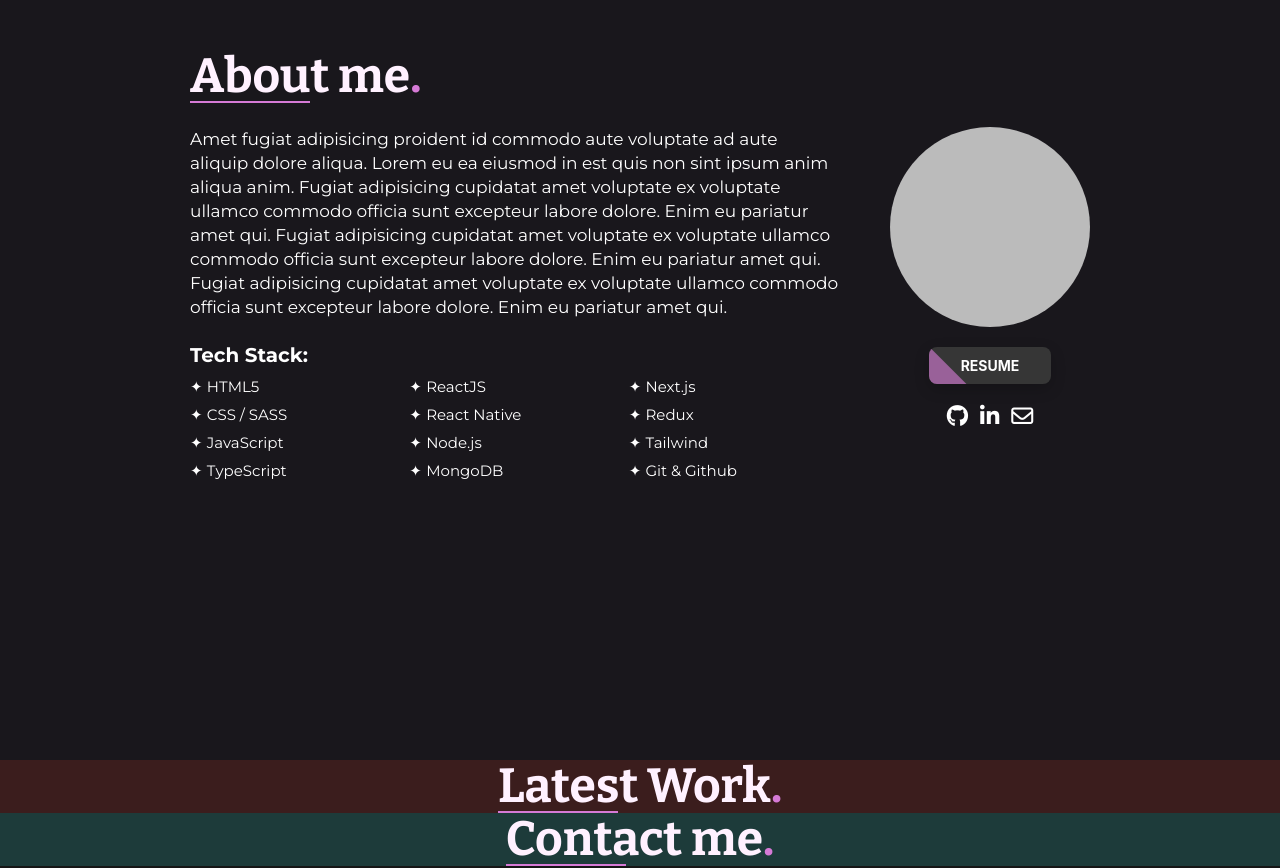
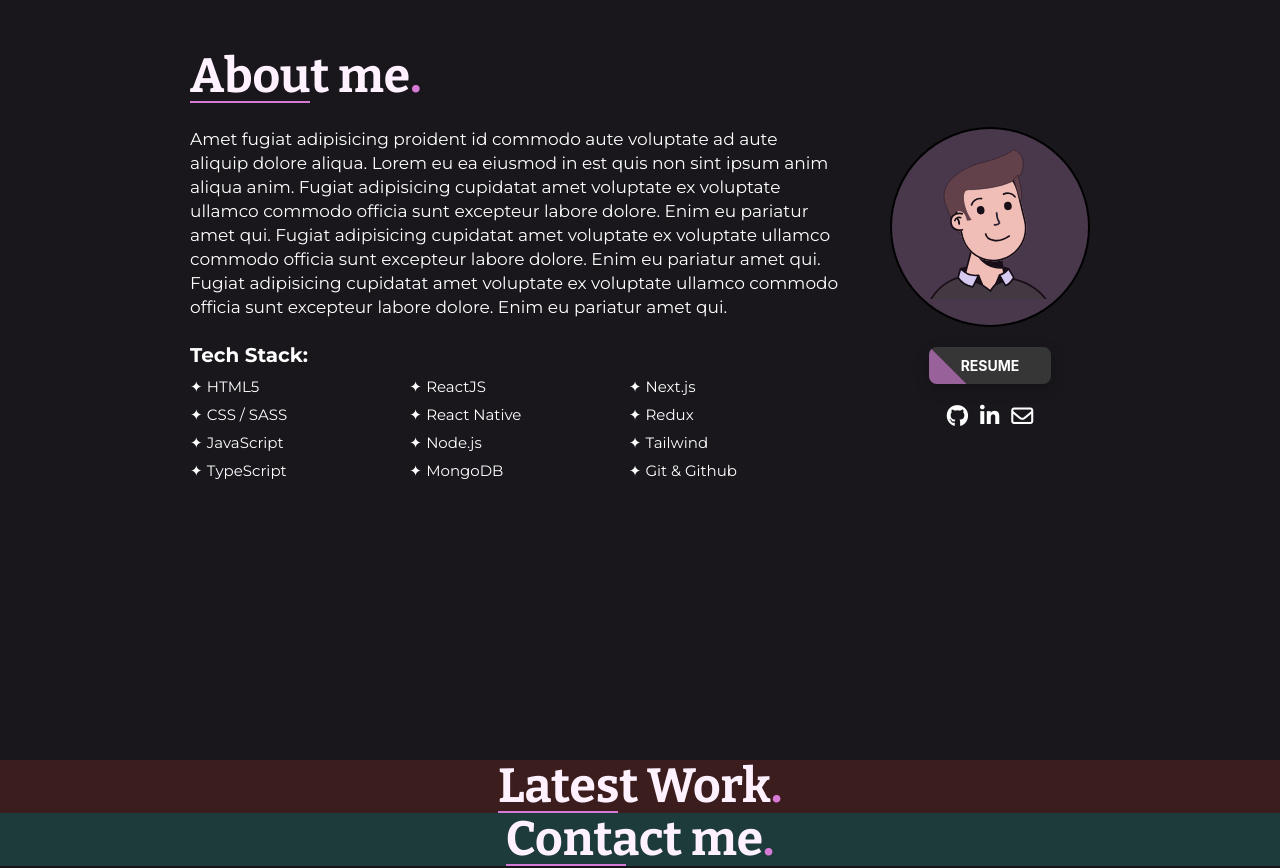
Before and after one commit to josefggx/Portfolio, a React (Vite) app: page / in a window 1280 px wide. Shown: the part 840-1708 px from the top of the page. Built offline with nearby package versions, Linux system fonts and the light colour scheme.

Commit message:
💄 update: About section style and structure

```diff
--- a/src/pages/HomeAboutPage/HomeAboutPage.scss
+++ b/src/pages/HomeAboutPage/HomeAboutPage.scss
@@ -35,17 +35,60 @@
             transition: all 0.1s ease-in-out;
 
             &:hover {
-              opacity: 0.9;
+              opacity: 0.95;
+              color: rgb(255, 241, 255);
             }
           }
         }
       }
 
       .about__image {
+        position: relative;
+        display: flex;
+        align-items: flex-start;
+        justify-content: center;
+        border: 2px solid rgb(0, 0, 0);
         height: 200px;
         width: 200px;
-        background-color: #bbb;
+        background-color: rgb(59, 49, 62);
         border-radius: 50%;
+
+        // & svg {
+        //   filter: grayscale(10%);
+        // }
+
+        &::after {
+          content: '';
+          position: absolute;
+          top: 0;
+          left: 0;
+          width: 100%;
+          height: 100%;
+          border-radius: 50%;
+          opacity: 0.6;
+          opacity: 0.15;
+          filter: none;
+          background: rgb(153, 97, 153);
+          transition: all 0.2s ease-in-out;
+        }
+
+        &:hover::after {
+          opacity: 0;
+        }
+
+        &:hover svg {
+          filter: grayscale(0%);
+        }
+
+        & img {
+          position: relative;
+          justify-self: center;
+          align-self: center;
+          width: 196px;
+          height: 196px;
+          border-radius: 50%;
+          // filter: grayscale(100%);
+        }
       }
 
       .about__text {
--- a/src/pages/HomeAboutPage/HomeAboutPage.tsx
+++ b/src/pages/HomeAboutPage/HomeAboutPage.tsx
@@ -1,10 +1,15 @@
 import { Link } from 'react-router-dom';
+import { Avatar } from '../../components/Avatar/Avatar';
 import { Button } from '../../components/Button/Button';
 import { TechStack } from '../../components/TechStack/TechStack';
 import { Title } from '../../components/Title/Title';
 import './HomeAboutPage.scss';
 
 export const HomeAboutPage = () => {
+  const onClickResume = () => {
+    window.open('resume-josegutierrez.pdf', '_blank');
+  };
+
   return (
     <section id="about" className="section about">
       <div className="about__container">
@@ -25,8 +30,11 @@ export const HomeAboutPage = () => {
             <TechStack />
           </div>
           <div className="about__info">
-            <div className="about__image"></div>
-            <Button text="Resume" />
+            <div className="about__image">
+              <Avatar />
+              {/* <img src="https://cdn.getslowly.com/assets/images/avatar/other/user/MnAMvAW4nL/7.png" alt='avatar' /> */}
+            </div>
+            <Button onClick={onClickResume} text="Resume" />
             <div className="about__links">
               <a href="http://www.github.com" target="_blank">
                 <span>
```
